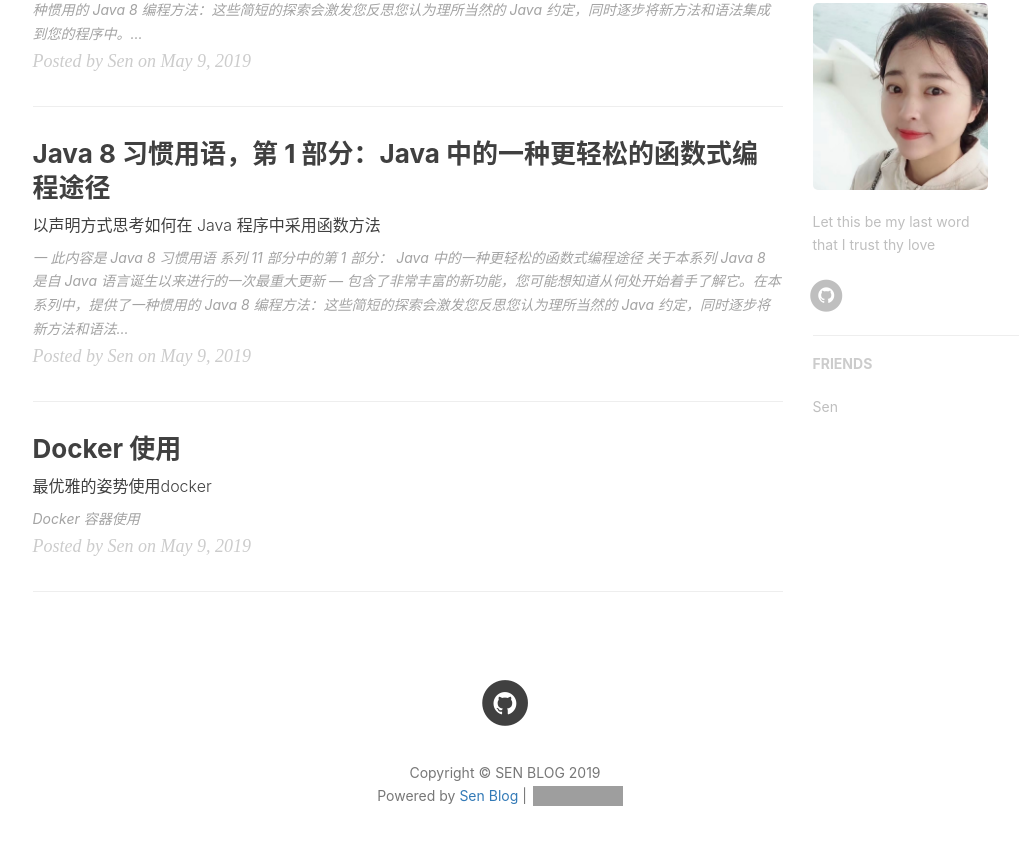
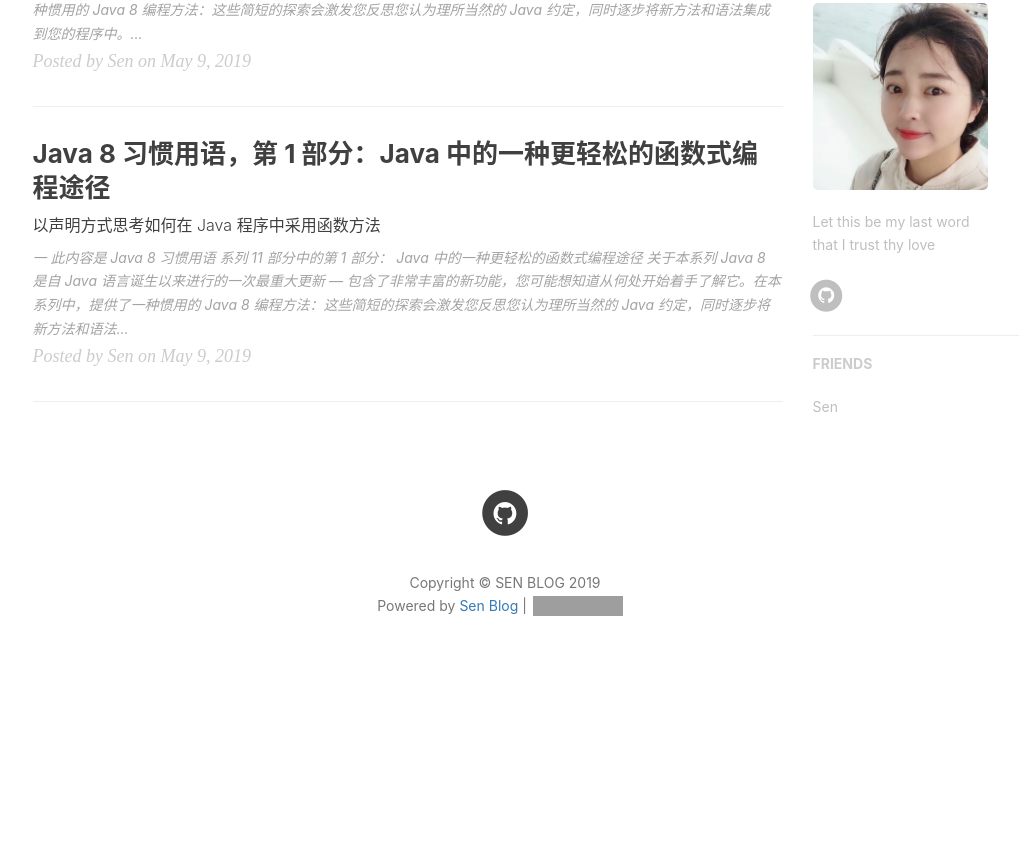
Before and after one commit to hub-sen/hub-sen.github.io, a Jekyll site: the page built from index.html, in a window 1280 px wide and 900 px high, scrolled down 592 px. Shown: the top 845 px of the window, without its empty margins (135-1154 px from the left). Built offline with Jekyll 4.4.1, drawn with Linux system fonts in a browser that asks for light colours; nearby versions of some CDN libraries; the list of posts is cut into pages by our own code; comment, search, counter and statistics services are not loaded; after the commit the page ends 1302 px from its top, so only the background shows below that; grey boxes are pictures that could not be loaded.

```diff
--- a/_posts/2019-05-09-docker.md
+++ /dev/null
@@ -1,12 +0,0 @@
----
-layout:     post
-title:      "Docker 使用"
-subtitle:   "最优雅的姿势使用docker"
-date:       2019-05-09
-author:     "Sen"
-header-img: "img/docker.svg"
-catalog: true
-tags:
-  - Docker
----
-# Docker 容器使用
```
Also changed, not shown: _posts/2019-05-10-java8idioms1.md (+3 -1 lines), _posts/2019-05-10-java8idioms2.md (+3 -1 lines).
